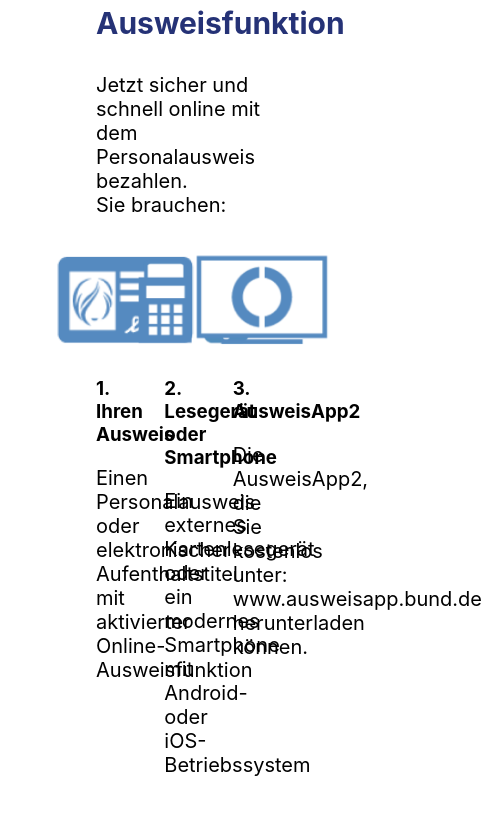
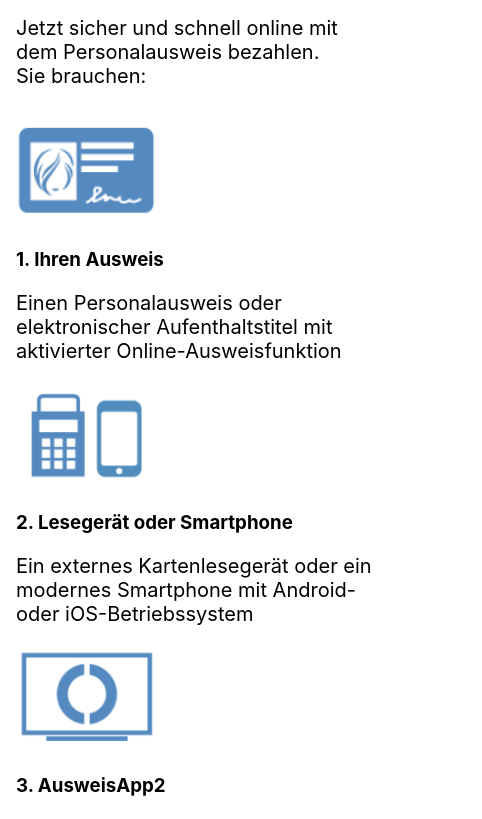
Before and after one commit to grundeinkommensbuero/digital-signature-prototype, a Next.js app: page /initiativen/expedition in a window 390 px wide. Shown: the part 2118-2937 px from the top of the page, 482 px wide, since content can reach past the window. Built offline with nearby package versions, Linux system fonts and the light colour scheme.

Commit message:
Mobile styling for steps and contact

```diff
--- a/styles/Initiative.module.css
+++ b/styles/Initiative.module.css
@@ -34,12 +34,6 @@
 
 .iniTitle {
   margin-bottom: 2rem;
-}
-
-@media (max-width: 800px) {
-  .main {
-    padding: 2rem 1rem;
-  }
 }
 
 .steps {
@@ -81,3 +75,29 @@
 .furtherLinks a:hover {
   text-decoration: underline;
 }
+
+@media (max-width: 800px) {
+  .main {
+    padding: 2rem 1rem;
+  }
+
+  .steps {
+    flex-direction: column;
+  }
+
+  .step {
+    width: 100%;
+  }
+
+  .stepIcon {
+    align-self: flex-start;
+  }
+
+  .sectionWide {
+    padding: 0;
+  }
+
+  .contactContainer {
+    padding: 2rem 1rem;
+  }
+}
```
